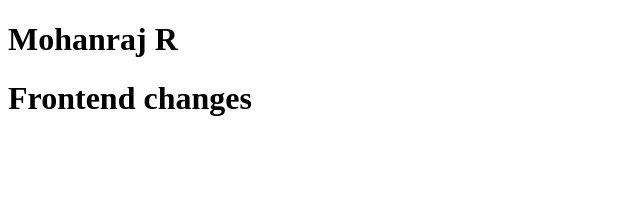
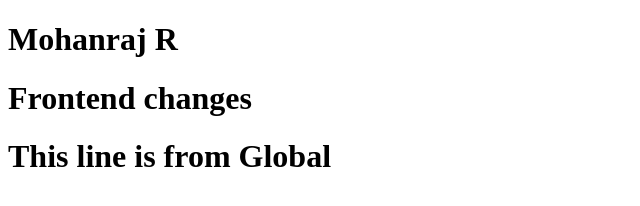
Before and after one commit to Mohanraj-0101/Practice, a plain HTML site: page index.html in a window 1280 px wide. Shown: the whole page, without its empty margins (0-640 px from the left). Drawn offline with Linux system fonts and the light colour scheme.

Commit message:
fix : from global to check mergeconflict

```diff
--- a/index.html
+++ b/index.html
@@ -9,5 +9,6 @@
 <body>
     <h1>Mohanraj R</h1>
     <h1>Frontend changes</h1>
+    <h1>This line is from Global</h1>
 </body>
 </html>
```
